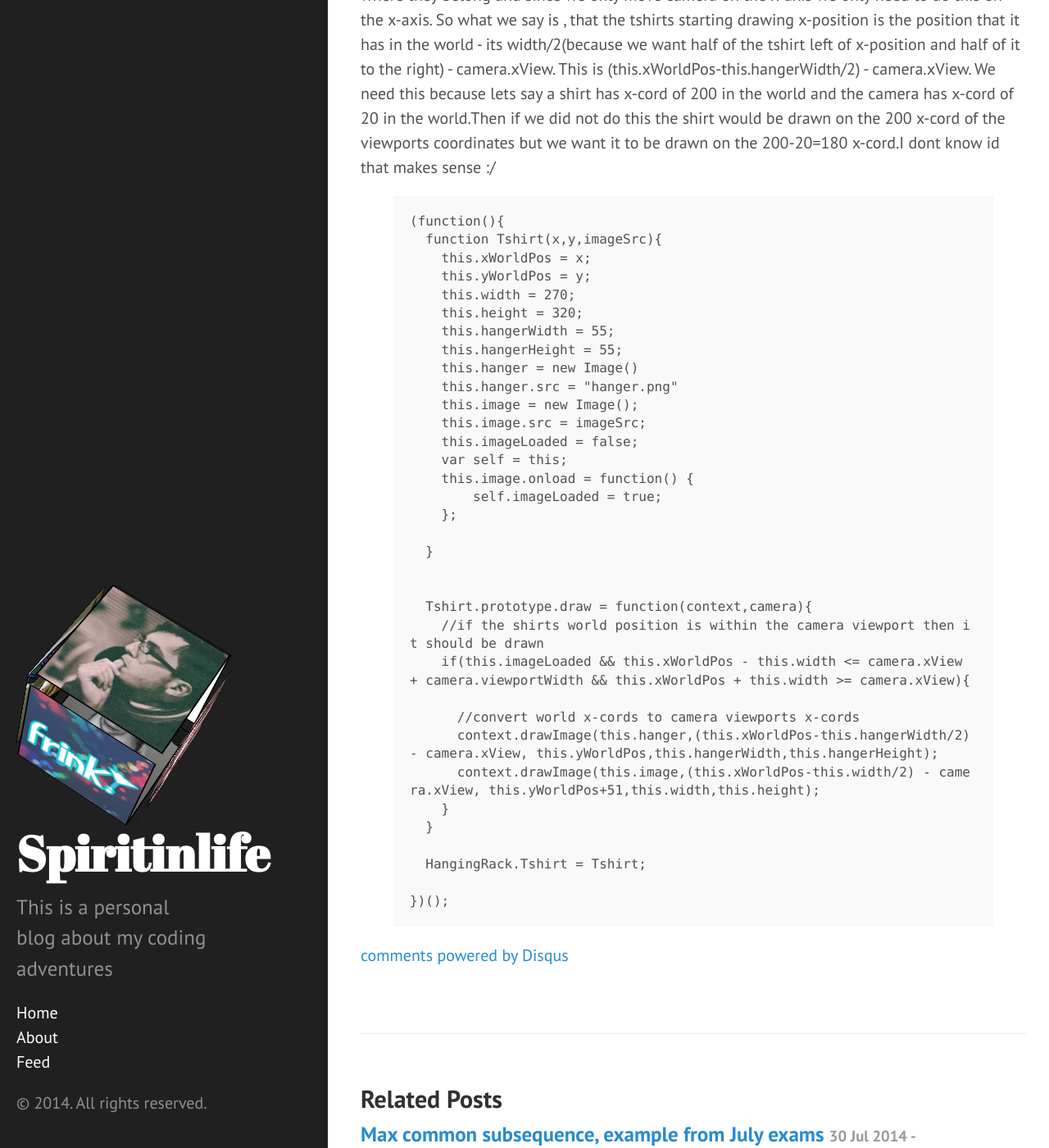
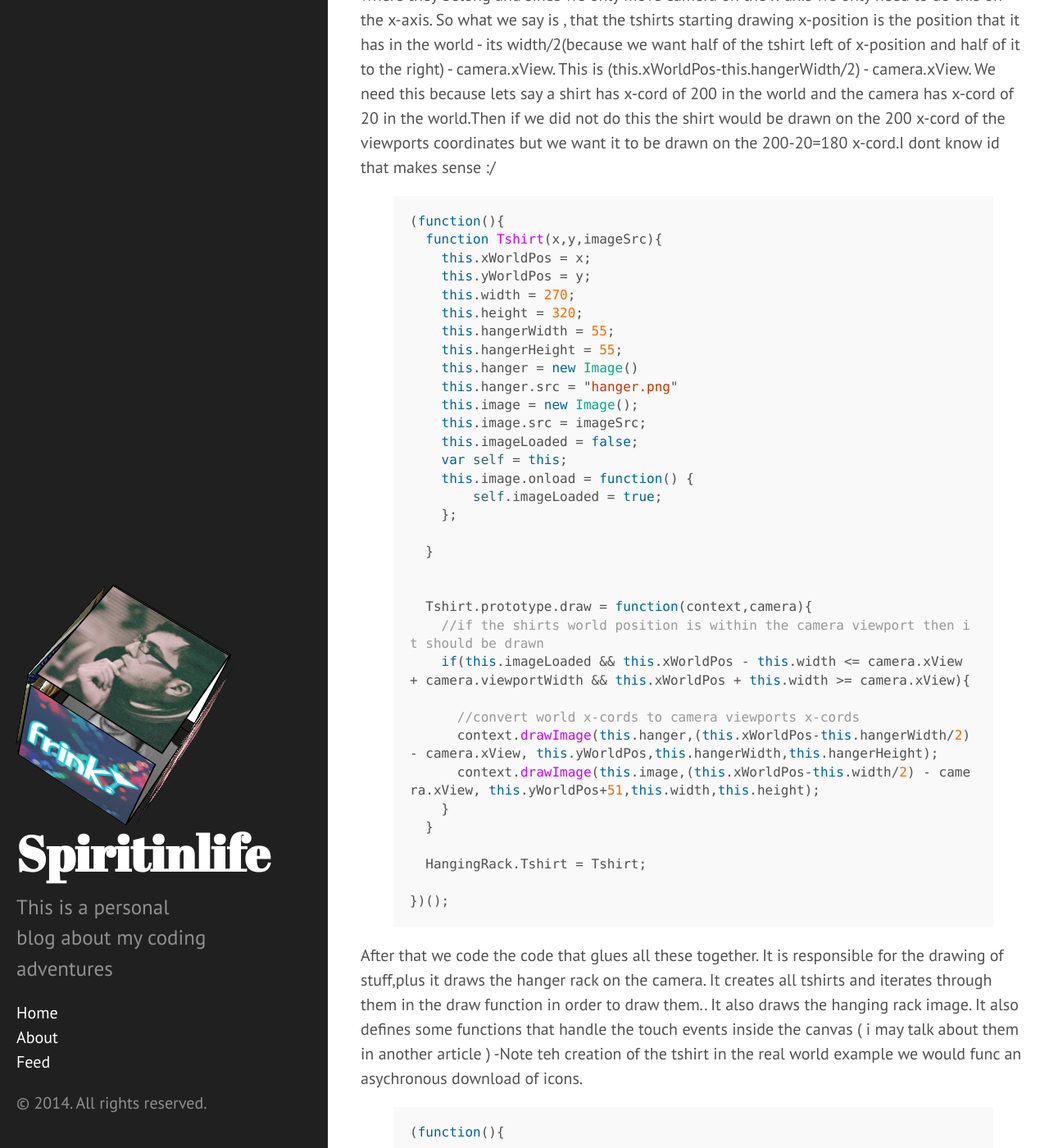
Before and after one commit to spiritinlife/spiritinlife.github.io, a Jekyll site: the page built from _posts/2014-08-02-Implementing-hanging-rack-clothes-js-canvas.markdown, in a window 1280 px wide and 1400 px high, scrolled down 7549 px. Shown: the whole window at 82% size. Built offline with Jekyll 4.4.1, drawn with Linux system fonts in a browser that asks for light colours; Markdown is read by kramdown in place of the engine named in the settings; comment, search, counter and statistics services are not loaded; some of the changed text lies outside the part shown.

Commit message:
Article about javascript canvas

```diff
--- a/_posts/2014-08-02-Implementing-hanging-rack-clothes-js-canvas.markdown
+++ b/_posts/2014-08-02-Implementing-hanging-rack-clothes-js-canvas.markdown
@@ -307,7 +307,7 @@
 We need this because lets say a shirt has x-cord of 200 in the world and the camera has x-cord of 20 in the world.Then if we did not do this the shirt would be drawn on the
 200 x-cord of the viewports coordinates but we want it to be drawn on the 200-20=180 x-cord.I dont know id that makes sense :/
 
-{% highlight javasript %}
+{% highlight javascript %}
 
 (function(){
   function Tshirt(x,y,imageSrc){
@@ -343,4 +343,171 @@
   HangingRack.Tshirt = Tshirt;
 
 })();
+
+
+
 {% endhighlight %}
+
+
+After that we code the code that glues all these together.
+It is responsible for the drawing of stuff,plus it draws the hanger rack on the camera.
+It creates all tshirts and iterates through them in the draw function in order to draw them..
+It also draws the hanging rack image.
+It also defines some functions that handle the touch events inside the canvas ( i may talk about them in another article )
+-Note teh creation of the tshirt in the real world example we would func an asychronous download of icons.
+
+
+
+
+{% highlight javascript %}
+
+
+(function(){
+
+  function HangingRackWorld(width,height){
+    this.width = width;
+    this.height = height;
+    this.Tshirts = [];
+    this.HangerSpotY = 10;
+    this.emptyHangerSpot = 1;
+    this.hangerSpotWidth = 300;
+    this.canvas = document.getElementById("HangingRackCanvas");
+
+    this.image = new Image();
+    this.image.src =  "hangingRack.png";
+
+    this.canvas.addEventListener("touchstart", this.touchStart, false);
+    this.canvas.addEventListener("touchend", this.touchEnd, false);
+    this.canvas.addEventListener("touchmove", this.touchX, false);
+
+
+    this.touch_x = 0;
+    this.dist_touch_x = 0;
+
+    this.images = ["shirt.jpg"];
+    for (var i = 100; i >= 0; i--) {
+
+      this.Tshirts.push(new HangingRack.Tshirt(this.emptyHangerSpot*this.hangerSpotWidth,this.HangerSpotY,this.images[0]) );
+      this.emptyHangerSpot += 1
+    };
+
+  }
+
+
+  HangingRackWorld.prototype.touchStart = function(e){
+      this.touch_x = e.changedTouches[0].clientX;
+      this.dist_touch_x = 0;
+
+  }
+
+  HangingRackWorld.prototype.touchEnd = function(e){
+      var end_touch = e.changedTouches[0].clientX;
+      HangingRack.controls.touch = end_touch - this.touch_x;
+      if ( HangingRack.controls.touch > 150  ){
+        HangingRack.controls.touch = 150;
+      }
+
+      if ( HangingRack.controls.touch < -150  ){
+        HangingRack.controls.touch = -150;
+      }
+  }
+
+  HangingRackWorld.prototype.touchX = function(e){
+    this.dist_touch_x += this.touch_x - e.changedTouches[0].clientX;
+  }
+
+  HangingRackWorld.prototype.draw = function(context,camera){
+
+      //We draw the HangingRack Image all over the camera viewport
+      context.drawImage(this.image,0,0,this.canvas.width,100);
+
+
+      //and then we draw all the tshirts
+      for (var i = this.Tshirts.length - 1; i >= 0; i--) {
+        this.Tshirts[i].draw(context,camera);
+      };
+  }
+
+
+
+
+  HangingRack.HangingRackWorld = HangingRackWorld;
+})();
+
+{% endhighlight %}
+
+
+
+
+After that we have a class that defines the game loop.
+It first creates the HangingRackWorld we defined above with the worlds width and height.
+And the creates the camera with canvas width height worlds size and x,y coords .
+After that we have our gameloop, which first updates the camera viewports(if right or left has been pressed) and then renders the scence calling our hangingRackWorld draw function
+
+{% highlight javascript %}
+
+
+(function(){
+  // prepaire our game canvas
+
+  function GameSetup(){
+
+    this.canvas = document.getElementById("HangingRackCanvas");
+    this.context = this.canvas.getContext("2d");
+
+    this.hangingRack = new HangingRack.HangingRackWorld(6000,500);
+    this.camera = new HangingRack.xCamera(this.canvas.width, this.canvas.height, 6000,500,1350,0);
+
+  }
+
+
+  GameSetup.prototype.renderScene = function(){
+        // clear the entire canvas
+        this.context.clearRect(0, 0, this.canvas.width, this.canvas.height);
+
+        // redraw all objects
+        this.hangingRack.draw(this.context, this.camera);
+      }
+
+  GameSetup.prototype.updateScene = function(){
+      this.camera.updateViewport();
+    }
+
+  GameSetup.prototype.gameLoop = function(){
+      this.updateScene();
+      this.renderScene();
+    }
+
+
+
+  HangingRack.GameSetup = GameSetup;
+
+
+})();
+
+
+{% endhighlight %}
+
+
+Last but not least we need to start all these when page loaded
+We instatiate our GameSetup object and define the play function which is starts the game loop ( loop because it calls it self).If you wonder about requestAnimFrame is the new way to create animations suported i think from al browsers (instead of setTinterval) check the web for more info.
+
+
+
+{% highlight javascript %}
+
+//start the game when page is loaded
+window.onload = function(){
+
+  var gameSetup = new HangingRack.GameSetup();
+  function play(){
+    requestAnimFrame(play);
+    gameSetup.gameLoop();
+  }
+  requestAnimFrame(play);
+}
+
+{% endhighlight %}
+
+
+That is all folks!!
```
